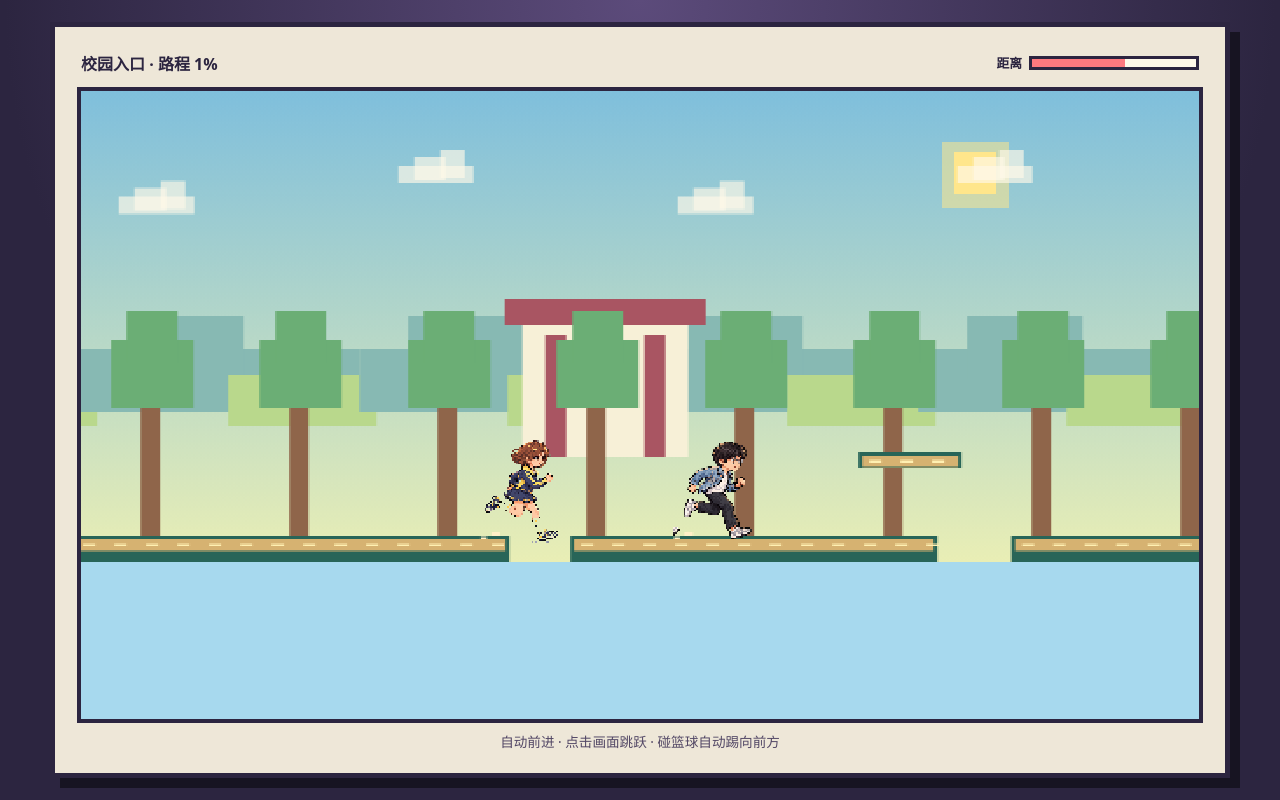
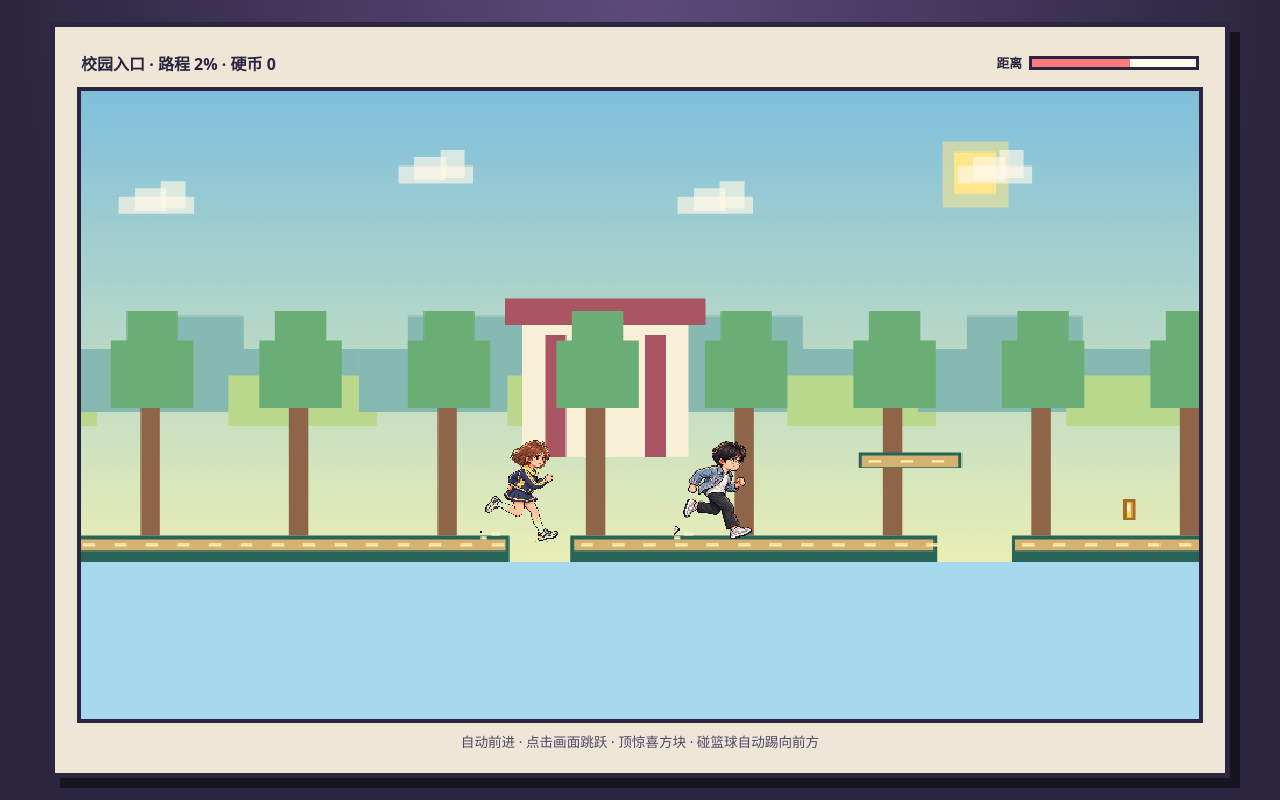
Before and after one commit to Icarus122/deng-deng-beibei, a website with bundled scripts: page index.html in a window 1280 px wide. Both pictures are taken after a click on the button "开始追赶". Built offline with nearby package versions, Linux system fonts and the light colour scheme.

Commit message:
feat: add compact platform chase challenges

```diff
--- a/game-logic.js
+++ b/game-logic.js
@@ -109,6 +109,9 @@ export function createGame(levelId) {
     mistakes: 0,
     basketball: null,
     catchRollCooldownMs: 0,
+    catchAttempts: 0,
+    coins: 0,
+    collectedCoinIds: [],
     elapsedMs: 0,
     hitCooldownMs: 0,
     event: 'none',
@@ -121,6 +124,12 @@ export function resetLevel(levelId) {
 
 export function getPursuerRenderState(pursuer) {
   return { ...pursuer, y: GROUND_Y - PLAYER_HEIGHT, grounded: true };
+}
+
+export function getPursuerTaunt(progress) {
+  if (progress < 0.3) return '孟培杰：等等？你也太慢啦！';
+  if (progress < 0.7) return '孟培杰：前面有惊喜方块，敢不敢顶？';
+  return '孟培杰：快追上了？那就来呀！';
 }
 
 export function getRenderPlatforms(levelId, elapsedMs) {
@@ -141,7 +150,10 @@ export function updateGame(state, input, elapsedMs, { random = Math.random } = {
   let mistakes = state.mistakes ?? 0;
   let basketball = state.basketball ? { ...state.basketball } : null;
   let catchRollCooldownMs = Math.max(0, (state.catchRollCooldownMs ?? 0) - stepMs);
+  let catchAttempts = state.catchAttempts ?? 0;
+  let coins = state.coins ?? 0;
   const collectedObstacle = new Set(state.collectedObstacleIds ?? []);
+  const collectedCoins = new Set(state.collectedCoinIds ?? []);
   player.slipTimerMs = Math.max(0, (player.slipTimerMs ?? 0) - stepMs);
   let energyTimerMs = Math.max(0, state.energyTimerMs - stepMs);
   let hitCooldownMs = Math.max(0, state.hitCooldownMs - stepMs);
@@ -176,8 +188,32 @@ export function updateGame(state, input, elapsedMs, { random = Math.random } = {
   }
   const collectedEnergyIds = [...collectedEnergy];
 
+  for (const coin of level.coins ?? []) {
+    if (!collectedCoins.has(coin.id) && overlaps(playerBox, coin)) {
+      collectedCoins.add(coin.id);
+      coins += 1;
+      distance = Math.max(0, distance - 14);
+      pursuer.x -= 14;
+      event = 'coin';
+    }
+  }
+
   for (const obstacle of level.obstacles) {
     if (collectedObstacle.has(obstacle.id) || !overlaps(playerBox, obstacle)) continue;
+    if (obstacle.type === 'surprise' && player.velocityY < 0) {
+      collectedObstacle.add(obstacle.id);
+      coins += 1;
+      energyTimerMs = 1200;
+      distance = Math.max(0, distance - 28);
+      pursuer.x -= 28;
+      event = 'surprise';
+    } else if (obstacle.type === 'spring') {
+      collectedObstacle.add(obstacle.id);
+      player.velocityY = -620;
+      player.grounded = false;
+      player.jumpsUsed = 0;
+      event = 'spring';
+    }
     if (obstacle.type === 'basketball') {
       basketball = { x: obstacle.x, y: obstacle.y, width: obstacle.width, height: obstacle.height, velocityX: 520, active: true };
       collectedObstacle.add(obstacle.id);
@@ -244,24 +280,25 @@ export function updateGame(state, input, elapsedMs, { random = Math.random } = {
   const minimumLead = level.finishX && player.x < level.finishX ? 30 : 0;
   distance = Math.max(minimumLead, distance);
 
+  const reachedFinish = Boolean(level.finishX && player.x >= level.finishX);
   let phase = 'playing';
-  if (distance >= level.maxDistance) {
+  if (reachedFinish) {
+    phase = 'caught';
+    event = 'caught';
+  } else if (distance >= level.maxDistance) {
     phase = 'lost';
     event = 'lost';
   } else {
-    const reachedFinish = distance <= 1 && (!level.finishX || player.x >= level.finishX);
-    const catchReady = !reachedFinish && progress >= 0.7 && distance <= CATCH_CONTACT_GAP && catchRollCooldownMs === 0;
-    const catchChance = 0.18 + (mistakes === 0 ? 0.16 : 0) + (pursuer.mode === 'slowed' ? 0.18 : 0) + (pursuer.mode === 'downed' ? 0.45 : 0);
-    if (reachedFinish) {
-      phase = 'caught';
-      event = 'caught';
-    } else if (catchReady) {
+    const catchReady = progress >= 0.7 && distance <= CATCH_CONTACT_GAP && catchRollCooldownMs === 0;
+    const catchChance = Math.min(0.95, (progress >= 0.85 ? 0.7 : 0.35) + catchAttempts * 0.2 + (pursuer.mode === 'slowed' ? 0.18 : 0) + (pursuer.mode === 'downed' ? 0.45 : 0));
+    if (catchReady) {
       event = 'catchRoll';
       if (random() < catchChance) {
         phase = 'caught';
         event = 'caught';
       } else {
         catchRollCooldownMs = 1100;
+        catchAttempts += 1;
         pursuer = {
           ...pursuer,
           x: player.x + SAFE_CHASE_GAP,
@@ -290,6 +327,9 @@ export function updateGame(state, input, elapsedMs, { random = Math.random } = {
     mistakes,
     basketball,
     catchRollCooldownMs,
+    catchAttempts,
+    coins,
+    collectedCoinIds: [...collectedCoins],
     elapsedMs: nextElapsedMs,
     hitCooldownMs,
     event,
--- a/game.js
+++ b/game.js
@@ -1,4 +1,4 @@
-import { LEVELS, createGame, getPursuerRenderState, getRenderPlatforms, updateGame } from './game-logic.js';
+import { LEVELS, createGame, getPursuerRenderState, getPursuerTaunt, getRenderPlatforms, updateGame } from './game-logic.js';
 import { advanceCamera } from './camera.js';
 import { drawCharacter } from './character-renderer.js';
 import { drawScene, getPalette } from './scene-renderer.js';
@@ -70,6 +70,25 @@ function drawPlatform(platform) {
 }
 
 function drawObstacle(obstacle, elapsedMs) {
+  if (obstacle.type === 'surprise') {
+    ctx.fillStyle = '#754f8f';
+    ctx.fillRect(obstacle.x, obstacle.y, obstacle.width, obstacle.height);
+    ctx.fillStyle = '#ffd85e';
+    ctx.fillRect(obstacle.x + 4, obstacle.y + 4, obstacle.width - 8, obstacle.height - 8);
+    ctx.fillStyle = '#754f8f';
+    ctx.font = '20px monospace';
+    ctx.fillText('?', obstacle.x + 8, obstacle.y + 23);
+    return;
+  }
+  if (obstacle.type === 'spring') {
+    ctx.fillStyle = '#d95767';
+    ctx.fillRect(obstacle.x, obstacle.y + 12, obstacle.width, 12);
+    ctx.fillStyle = '#fff0b2';
+    ctx.fillRect(obstacle.x + 4, obstacle.y + 5, obstacle.width - 8, 7);
+    ctx.fillStyle = '#2c2540';
+    for (let x = obstacle.x + 5; x < obstacle.x + obstacle.width - 4; x += 8) ctx.fillRect(x, obstacle.y + 12, 4, 8);
+    return;
+  }
   if (obstacle.type === 'basketball') {
     ctx.fillStyle = '#ef8c45';
     ctx.fillRect(obstacle.x, obstacle.y, obstacle.width, obstacle.height);
@@ -127,73 +146,21 @@ function drawEnergy(energy, elapsedMs) {
   ctx.fillRect(energy.x + 5, energy.y, energy.width - 10, energy.height);
 }
 
+function drawCoin(coin, elapsedMs) {
+  const shine = Math.round(Math.sin((elapsedMs + coin.x) / 120) * 2);
+  ctx.fillStyle = '#a86a28';
+  ctx.fillRect(coin.x + 3, coin.y, coin.width - 6, coin.height);
+  ctx.fillStyle = '#ffd85e';
+  ctx.fillRect(coin.x + 5 + shine, coin.y + 3, coin.width - 10 - shine * 2, coin.height - 6);
+  ctx.fillStyle = '#fff4ce';
+  ctx.fillRect(coin.x + 7, coin.y + 6, 4, 8);
+}
+
 function drawCheckpoint(checkpoint) {
   ctx.fillStyle = '#fff9e9';
   ctx.fillRect(checkpoint.x, 426, 6, 84);
   ctx.fillStyle = '#ff797f';
   ctx.fillRect(checkpoint.x + 6, 430, 32, 22);
-}
-
-function drawRunnerLegs(style, stride, jumping) {
-  const swing = jumping ? 0 : Math.round(stride * 1.8);
-  const legColor = style === 'beibei' ? '#283d72' : '#3d4a5e';
-  const shoeColor = style === 'beibei' ? '#3b3154' : '#29303f';
-  const drawLeg = (hipX, shinX) => {
-    ctx.fillStyle = legColor;
-    ctx.fillRect(hipX, -23, 10, 14);
-    ctx.fillRect(shinX, -10, 10, 14);
-    ctx.fillStyle = shoeColor;
-    ctx.fillRect(shinX - 3, 3, 15, 5);
-  };
-
-  if (jumping) {
-    drawLeg(-8, 1);
-    drawLeg(4, -9);
-    return;
-  }
-  drawLeg(-8 + swing, -8 + swing * 2);
-  drawLeg(4 - swing, 4 - swing * 2);
-}
-
-function drawRunner(x, y, portrait, { crying = false, fallen = false, tapping = false, jumping = false, facing = 1, style = 'beibei' } = {}) {
-  const stride = Math.sin(state.elapsedMs / 78) * 4;
-  const bob = jumping ? -4 : Math.abs(stride) * 0.55;
-  ctx.save();
-  if (fallen) {
-    ctx.translate(x + 34, y + 20);
-    ctx.scale(facing, 1);
-    ctx.rotate(Math.PI / 2);
-    ctx.drawImage(portrait, -42, -35, 84, 70);
-  } else if (crying) {
-    ctx.translate(x + 20, y + 32);
-    ctx.scale(facing * 0.82, 0.72);
-    ctx.drawImage(portrait, -42, -74, 84, 84);
-    ctx.fillStyle = '#74d7ee';
-    ctx.fillRect(5, -35, 5, 17);
-    ctx.fillRect(20, -31, 5, 13);
-  } else {
-    ctx.translate(x + 28, y + 30 + bob);
-    ctx.scale(facing, 1);
-    if (jumping) ctx.rotate(-0.1);
-    if (portrait.naturalWidth) {
-      ctx.drawImage(portrait, 0, 0, portrait.naturalWidth, portrait.naturalHeight * 0.64, -38, -82, 76, 60);
-      drawRunnerLegs(style, stride, jumping);
-    } else {
-      ctx.drawImage(portrait, -38, -82, 76, 88);
-    }
-    if (tapping) {
-      ctx.fillStyle = '#fff3a5';
-      ctx.fillRect(35, -28, 18, 6);
-      ctx.fillRect(41, -34, 6, 18);
-    }
-  }
-  ctx.restore();
-  if (!crying && !fallen && !jumping && Math.abs(stride) > 3) {
-    const trailDirection = facing > 0 ? -1 : 1;
-    ctx.fillStyle = '#fff0c7';
-    ctx.fillRect(x + trailDirection * 8, y + 28, 10, 4);
-    ctx.fillRect(x + trailDirection * 20, y + 33, 7, 3);
-  }
 }
 
 function drawDistanceBubble() {
@@ -215,20 +182,30 @@ function render() {
 
   ctx.clearRect(0, 0, canvas.width, canvas.height);
   ctx.save();
-  ctx.scale(0.5, 0.5);
+  ctx.scale(0.75, 0.75);
   drawBackground(cameraX);
   ctx.save();
   ctx.translate(-cameraX, 0);
   platforms.forEach(drawPlatform);
   level.checkpoints.forEach(drawCheckpoint);
   level.energy.filter((energy) => !state.collectedEnergyIds.includes(energy.id)).forEach((energy) => drawEnergy(energy, state.elapsedMs));
-  level.obstacles.forEach((obstacle) => drawObstacle(obstacle, state.elapsedMs));
+  level.coins.filter((coin) => !state.collectedCoinIds.includes(coin.id)).forEach((coin) => drawCoin(coin, state.elapsedMs));
+  level.obstacles.filter((obstacle) => !state.collectedObstacleIds.includes(obstacle.id)).forEach((obstacle) => drawObstacle(obstacle, state.elapsedMs));
 
   const beibei = { ...state.player, mode: state.phase === 'lost' ? 'cry' : state.phase === 'caught' && resultPose === 'tap' ? 'tap' : undefined };
   const meng = { ...getPursuerRenderState(state.pursuer), mode: state.phase === 'caught' && resultPose === 'fallen' ? 'downed' : state.pursuer.mode };
   drawCharacter(ctx, beibei, beibeiPortrait, state.elapsedMs);
   drawCharacter(ctx, meng, mengPortrait, state.elapsedMs + 36);
   if (state.basketball?.active) drawBasketball(state.basketball);
+
+  if (state.phase === 'playing' && state.player.x > level.finishX * 0.08) {
+    const taunt = getPursuerTaunt(state.player.x / level.finishX);
+    ctx.fillStyle = '#fff9e9';
+    ctx.fillRect(state.pursuer.x - 130, 360, 260, 34);
+    ctx.fillStyle = '#2c2540';
+    ctx.font = '16px "Microsoft YaHei", sans-serif';
+    ctx.fillText(taunt, state.pursuer.x - 120, 384);
+  }
 
   if (state.phase === 'caught') {
     ctx.fillStyle = '#fff9e9';
@@ -245,7 +222,7 @@ function render() {
   distanceFill.style.width = `${remaining}%`;
   const district = currentDistrict();
   const progress = Math.min(100, Math.round((state.player.x / level.finishX) * 100));
-  levelName.textContent = `${district?.name ?? level.name} · 路程 ${progress}%`;
+  levelName.textContent = `${district?.name ?? level.name} · 路程 ${progress}% · 硬币 ${state.coins}`;
 }
 
 function updateLiveText() {
@@ -254,6 +231,9 @@ function updateLiveText() {
     hit: '撞到书包了，孟培杰拉开了距离。',
     fell: '掉下去了，回到检查点，距离拉开。',
     energy: '拿到贝贝能量，正在冲刺！',
+    coin: '收集到硬币，距离缩短！',
+    surprise: '惊喜方块！硬币和冲刺都拿到了。',
+    spring: '弹簧台！跳得更高了。',
     checkpoint: '到达检查点。',
   };
   if (messages[state.event]) gameStatus.textContent = messages[state.event];
--- a/index.html
+++ b/index.html
@@ -29,9 +29,9 @@
             <span>距离</span><div class="distance-track"><i id="distance-fill"></i></div>
           </div>
         </header>
-        <canvas id="game-canvas" width="640" height="360" aria-label="董贝贝追赶孟培杰的连续像素追逐游戏"></canvas>
+        <canvas id="game-canvas" width="960" height="540" aria-label="董贝贝追赶孟培杰的连续像素追逐游戏"></canvas>
         <p id="game-status" class="sr-only" aria-live="polite"></p>
-        <p class="touch-tip">自动前进 · 点击画面跳跃 · 碰篮球自动踢向前方</p>
+        <p class="touch-tip">自动前进 · 点击画面跳跃 · 顶惊喜方块 · 碰篮球自动踢向前方</p>
       </section>
     </main>
 
--- a/level-data.js
+++ b/level-data.js
@@ -2,66 +2,80 @@ const GROUND_Y = 510;
 
 function makePlatforms(start, end, widths, gaps) {
   let x = start;
-  const platforms = Array.from({ length: 16 }, (_, index) => {
+  const platforms = [];
+  let index = 0;
+  while (x < end) {
     const width = widths[index % widths.length];
-    const platform = { x, y: GROUND_Y, width, height: 30 };
+    platforms.push({ x, y: GROUND_Y, width: Math.min(width, end - x), height: 30 });
     x += width + gaps[index % gaps.length];
-    return platform;
-  });
-  if (x < end) platforms.push({ x, y: GROUND_Y, width: end - x, height: 30 });
+    index += 1;
+  }
   return platforms;
 }
 
 const regions = [
-  { id: 'gate', name: '校园入口', start: 0, end: 9600, palette: 'morning', landmark: 'gate', foreground: 'flowerbeds', interaction: 'bookbag' },
-  { id: 'court', name: '篮球场', start: 9600, end: 19200, palette: 'sports', landmark: 'hoop', foreground: 'bleachers', interaction: 'basketball' },
-  { id: 'ginkgo', name: '银杏林路', start: 19200, end: 28800, palette: 'golden', landmark: 'bench', foreground: 'leaves', interaction: 'banana' },
-  { id: 'lakeside', name: '湖畔施工区', start: 28800, end: 38400, palette: 'lake', landmark: 'crane', foreground: 'water', interaction: 'swingBridge' },
-  { id: 'bridge', name: '黄昏天桥', start: 38400, end: 48000, palette: 'sunset', landmark: 'city', foreground: 'lamps', interaction: 'wind' },
+  { id: 'gate', name: '校园入口', start: 0, end: 4800, palette: 'morning', landmark: 'gate', foreground: 'flowerbeds', interaction: 'surprise' },
+  { id: 'court', name: '篮球场', start: 4800, end: 9600, palette: 'sports', landmark: 'hoop', foreground: 'bleachers', interaction: 'basketball' },
+  { id: 'ginkgo', name: '银杏林路', start: 9600, end: 14400, palette: 'golden', landmark: 'bench', foreground: 'leaves', interaction: 'coins' },
+  { id: 'lakeside', name: '湖畔施工区', start: 14400, end: 19200, palette: 'lake', landmark: 'crane', foreground: 'water', interaction: 'spring' },
+  { id: 'bridge', name: '黄昏天桥', start: 19200, end: 24000, palette: 'sunset', landmark: 'city', foreground: 'lamps', interaction: 'wind' },
 ];
 
 const pickups = [
-  { id: 'energy-1', type: 'energy', x: 5400, y: 468, width: 22, height: 22 },
-  { id: 'energy-2', type: 'energy', x: 17700, y: 468, width: 22, height: 22 },
-  { id: 'energy-3', type: 'energy', x: 26500, y: 468, width: 22, height: 22 },
-  { id: 'energy-4', type: 'energy', x: 36500, y: 468, width: 22, height: 22 },
+  { id: 'coin-1', type: 'coin', x: 1200, y: 468, width: 20, height: 24 },
+  { id: 'coin-2', type: 'coin', x: 2100, y: 430, width: 20, height: 24 },
+  { id: 'coin-3', type: 'coin', x: 5200, y: 468, width: 20, height: 24 },
+  { id: 'coin-4', type: 'coin', x: 7500, y: 430, width: 20, height: 24 },
+  { id: 'coin-5', type: 'coin', x: 10100, y: 468, width: 20, height: 24 },
+  { id: 'coin-6', type: 'coin', x: 12500, y: 430, width: 20, height: 24 },
+  { id: 'coin-7', type: 'coin', x: 15100, y: 468, width: 20, height: 24 },
+  { id: 'coin-8', type: 'coin', x: 17600, y: 430, width: 20, height: 24 },
+  { id: 'coin-9', type: 'coin', x: 20200, y: 468, width: 20, height: 24 },
+  { id: 'coin-10', type: 'coin', x: 22100, y: 430, width: 20, height: 24 },
+  { id: 'energy-1', type: 'energy', x: 4100, y: 468, width: 22, height: 22 },
+  { id: 'energy-2', type: 'energy', x: 8900, y: 468, width: 22, height: 22 },
+  { id: 'energy-3', type: 'energy', x: 13700, y: 468, width: 22, height: 22 },
+  { id: 'energy-4', type: 'energy', x: 18500, y: 468, width: 22, height: 22 },
 ];
 
 export const JOURNEY = {
   name: '等到天桥尽头',
-  worldEnd: 48000,
-  finishX: 47200,
-  maxDistance: 520,
+  worldEnd: 24000,
+  finishX: 23500,
+  maxDistance: 560,
   pursuerSpeed: 136,
   regions,
   districts: regions,
   platforms: [
-    ...makePlatforms(0, 9600, [500, 420, 540, 450], [70, 85, 55, 90]),
-    ...makePlatforms(9600, 19200, [520, 430, 390, 500], [65, 95, 115, 70]),
-    ...makePlatforms(19200, 28800, [460, 410, 530, 400], [110, 70, 95, 120]),
-    ...makePlatforms(28800, 38400, [400, 330, 480, 370], [135, 115, 90, 140]),
-    ...makePlatforms(38400, 48000, [500, 370, 480, 340], [80, 120, 75, 110]),
-    { x: 900, y: 414, width: 118, height: 18 }, { x: 3200, y: 442, width: 105, height: 18 },
-    { x: 10700, y: 414, width: 118, height: 18 }, { x: 14400, y: 390, width: 96, height: 18, motion: { axis: 'x', range: 46, period: 2100 } },
-    { x: 20400, y: 414, width: 118, height: 18 }, { x: 23600, y: 442, width: 105, height: 18 },
-    { x: 29800, y: 390, width: 96, height: 18, motion: { axis: 'y', range: 46, period: 2400 } }, { x: 33400, y: 414, width: 118, height: 18 },
-    { x: 39700, y: 442, width: 105, height: 18 }, { x: 42900, y: 390, width: 96, height: 18, motion: { axis: 'x', range: 50, period: 1900 } },
+    ...makePlatforms(0, 4800, [500, 420, 540, 450], [70, 85, 55, 90]),
+    ...makePlatforms(4800, 9600, [520, 430, 390, 500], [65, 95, 115, 70]),
+    ...makePlatforms(9600, 14400, [460, 410, 530, 400], [110, 70, 95, 120]),
+    ...makePlatforms(14400, 19200, [400, 330, 480, 370], [135, 115, 90, 140]),
+    ...makePlatforms(19200, 24000, [500, 370, 480, 340], [80, 120, 75, 110]),
+    { x: 900, y: 414, width: 118, height: 18 }, { x: 2050, y: 442, width: 105, height: 18 }, { x: 3200, y: 390, width: 118, height: 18 },
+    { x: 5600, y: 414, width: 118, height: 18 }, { x: 7400, y: 390, width: 96, height: 18, motion: { axis: 'x', range: 46, period: 2100 } },
+    { x: 10300, y: 414, width: 118, height: 18 }, { x: 12500, y: 442, width: 105, height: 18 },
+    { x: 15100, y: 390, width: 96, height: 18, motion: { axis: 'y', range: 46, period: 2400 } }, { x: 16800, y: 414, width: 118, height: 18 },
+    { x: 20200, y: 442, width: 105, height: 18 }, { x: 22100, y: 390, width: 96, height: 18, motion: { axis: 'x', range: 50, period: 1900 } },
   ],
   obstacles: [
-    { id: 'bookbag-1', type: 'bookbag', x: 2250, y: 478, width: 28, height: 32 },
-    { id: 'basketball-1', type: 'basketball', x: 10000, y: 482, width: 22, height: 22 },
-    { id: 'basketball-2', type: 'basketball', x: 15300, y: 482, width: 22, height: 22 },
-    { id: 'banana-1', type: 'banana', x: 19400, y: 490, width: 24, height: 16 },
-    { id: 'banana-2', type: 'banana', x: 24400, y: 490, width: 24, height: 16 },
-    { id: 'barrier-1', type: 'barrier', x: 31000, y: 470, width: 36, height: 40 },
-    { id: 'wind-1', type: 'wind', x: 41500, y: 360, width: 280, height: 150 },
+    { id: 'surprise-1', type: 'surprise', x: 2700, y: 400, width: 30, height: 30 },
+    { id: 'spring-1', type: 'spring', x: 4600, y: 486, width: 34, height: 24 },
+    { id: 'basketball-1', type: 'basketball', x: 6500, y: 482, width: 22, height: 22 },
+    { id: 'bookbag-1', type: 'bookbag', x: 8200, y: 478, width: 28, height: 32 },
+    { id: 'banana-1', type: 'banana', x: 11100, y: 490, width: 24, height: 16 },
+    { id: 'surprise-2', type: 'surprise', x: 13100, y: 400, width: 30, height: 30 },
+    { id: 'barrier-1', type: 'barrier', x: 16100, y: 470, width: 36, height: 40 },
+    { id: 'spring-2', type: 'spring', x: 17800, y: 486, width: 34, height: 24 },
+    { id: 'basketball-2', type: 'basketball', x: 20300, y: 482, width: 22, height: 22 },
+    { id: 'wind-1', type: 'wind', x: 21600, y: 360, width: 280, height: 150 },
   ],
   pickups,
   energy: pickups.filter((pickup) => pickup.type === 'energy'),
+  coins: pickups.filter((pickup) => pickup.type === 'coin'),
   checkpoints: [
-    { x: 7200, respawnX: 7100 }, { x: 15800, respawnX: 15700 }, { x: 18600, respawnX: 18500 },
-    { x: 25200, respawnX: 25100 }, { x: 28000, respawnX: 27900 }, { x: 34600, respawnX: 34500 },
-    { x: 37500, respawnX: 37400 }, { x: 43800, respawnX: 43700 },
+    { x: 3600, respawnX: 3500 }, { x: 7200, respawnX: 7100 }, { x: 10800, respawnX: 10700 },
+    { x: 14400, respawnX: 14300 }, { x: 18000, respawnX: 17900 }, { x: 21600, respawnX: 21500 },
   ],
 };
 
```
Also changed, not shown: tests/game-logic.test.mjs (+66 -11 lines).
